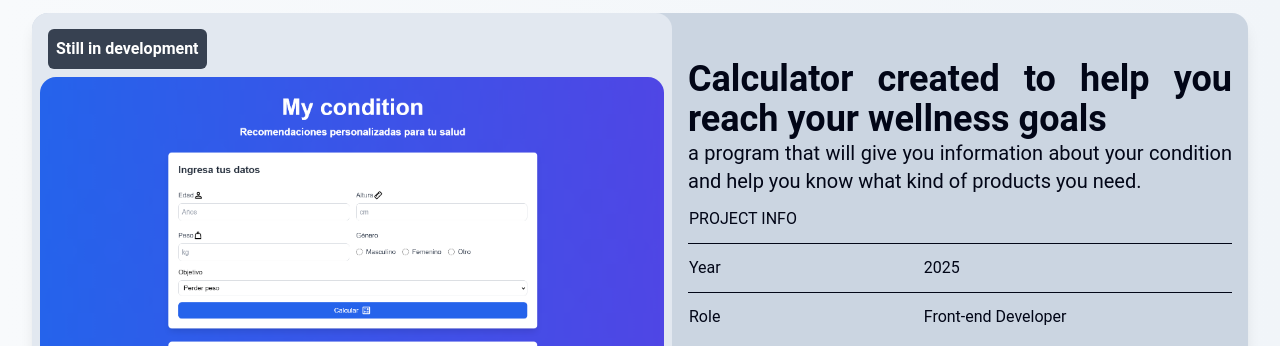
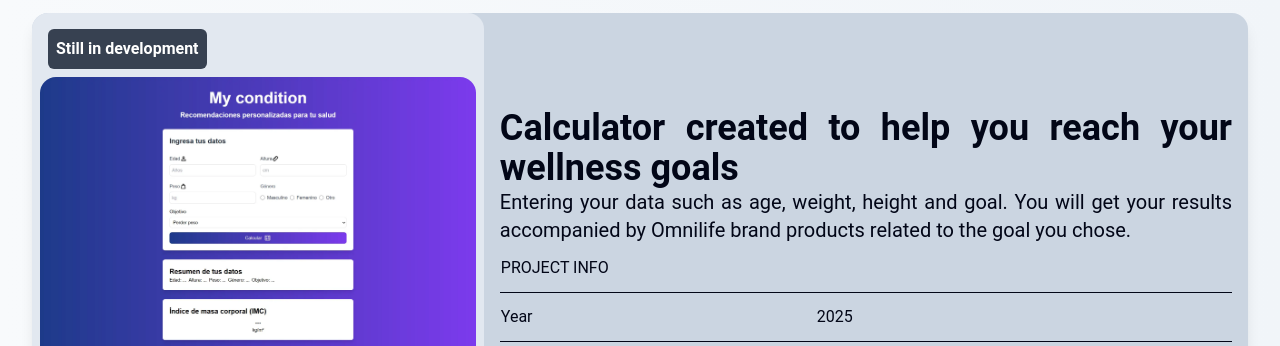
Before and after one commit to JoisRosalesDev/JoisPortfolio, a website: page index.html in a window 1280 px wide. Shown: the part 1276-1622 px from the top of the page. Drawn offline with nearby package versions, Linux system fonts and the light colour scheme.

Commit message:
mycondition add

```diff
--- a/index.html
+++ b/index.html
@@ -140,12 +140,11 @@
         <div
           class="relative flex items-center justify-center max-w-lg p-2 py-16 bg-slate-200 hover:bg-slate-400 rounded-2">
           <div class="absolute p-2 top-4 left-4 btn-secondary">Still in development</div>
-          <img src="./assets/calculadora-salud.png" alt="Card Preview" class="rounded-2">
+          <img src="./assets/mycondition.webp" alt="Card Preview" class="rounded-2 w-project">
         </div>
         <div class="flex flex-col justify-center order-1 p-4 md:order-2">
           <div class="pb-6 my-1 text-4xl font-bold">Calculator created to help you reach your wellness goals</div>
-          <div class="my-1 text-xl">a program that will give you information about your condition and help you know what
-            kind of products you need.</div>
+          <div class="my-1 text-xl">Entering your data such as age, weight, height and goal. You will get your results accompanied by Omnilife brand products related to the goal you chose.</div>
           <div class="relative overflow-hidden">
             <table class="w-full text-left table-fixed">
               <thead>
```
Also changed, not shown: assets/calculadora-salud.png (deleted), assets/mycondition.webp (added), dist/styles.css.
